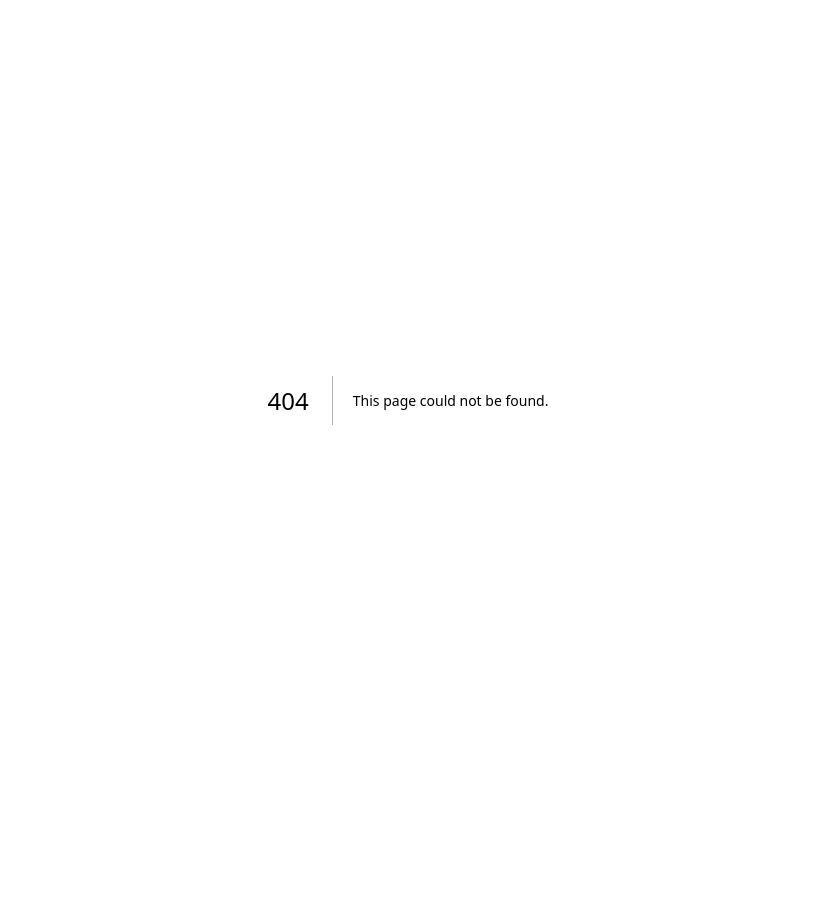
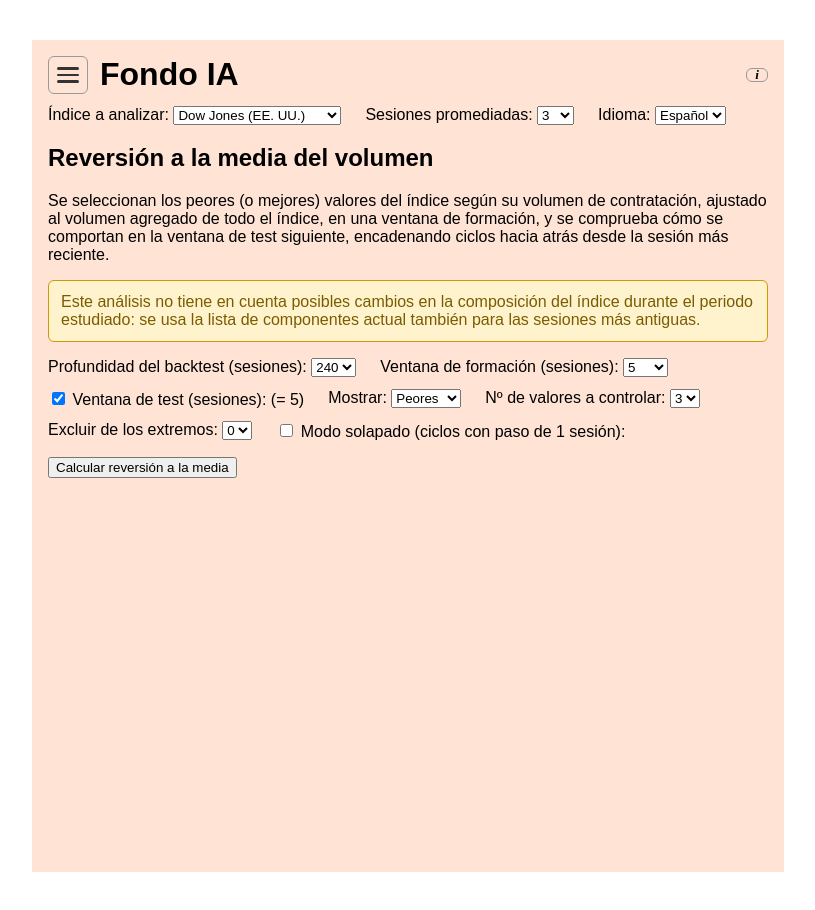
Before and after one commit to antonioluiscliment/fondo-ia-web, a Next.js app: page /reversionMediaVolumen in a window 1280 px wide. Before the commit this address had no page. Shown: the whole page, without its empty margins (232-1047 px from the left). Before the commit the page ends 800 px from the top, so only its background shows below. Built offline with nearby package versions, Linux system fonts and the light colour scheme.

Commit message:
Create reversionMediaVolumen.js

```diff
--- /dev/null
+++ b/pages/reversionMediaVolumen.js
@@ -0,0 +1,5 @@
+import ReversionMediaPagina from "../components/ReversionMediaPagina";
+
+export default function ReversionMediaVolumen() {
+  return <ReversionMediaPagina criterio="volumen" />;
+}
```
